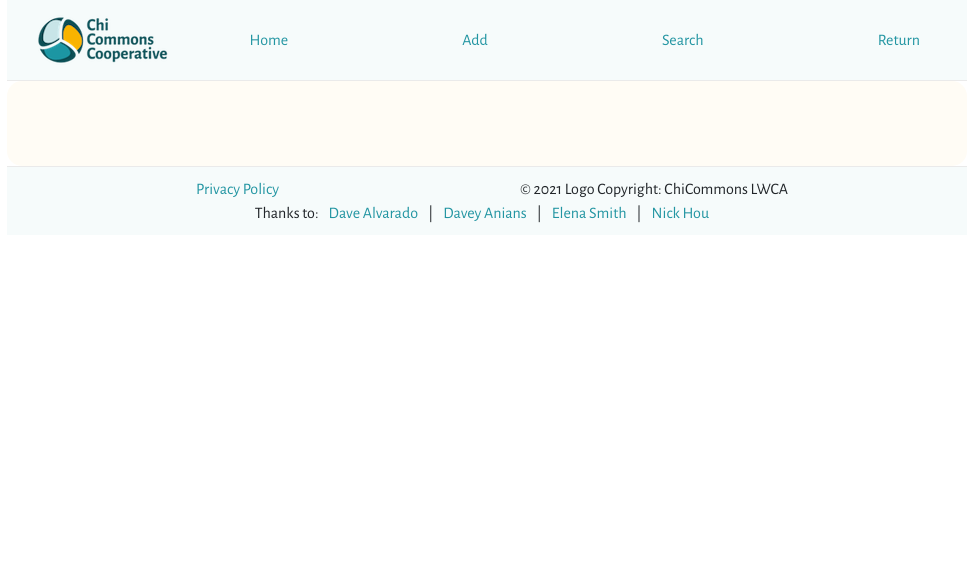
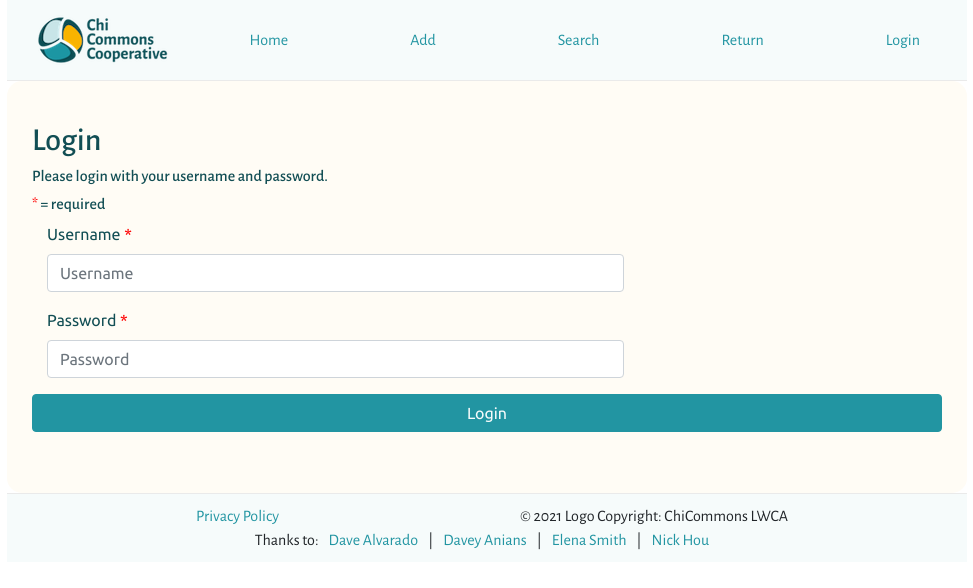
Before and after one commit to chicommons/maps, a React (Create React App) app in the folder client/: page /login in a window 1280 px wide. Shown: the top 588 px of the page, without its empty margins (153-1126 px from the left). Built offline with nearby package versions, Linux system fonts and the light colour scheme.

Commit message:
adds login page and saves token to session storage

```diff
--- a/client/src/App.js
+++ b/client/src/App.js
@@ -8,6 +8,7 @@ import NavBar from "./components/NavBar";
 import Add from "./components/Add";
 import Edit from "./components/Edit";
 import Search from "./components/Search";
+import Login from "./components/Login";
 import NoCoordsSearch from "./components/NoCoordsSearch";
 import DirectoryAddUpdate from "./components/DirectoryAddUpdate";
 import AddPerson from "./components/people/AddPerson";
@@ -35,6 +36,7 @@ function App() {
             <div className="auth-inner">
               <Switch>
                 <Route exact path="/" component={Map} />
+                <Route path="/login" component={Login} />
                 <Route path="/add" component={Add} />
                 <Route path="/edit/:id" component={Edit} />
                 <Route path="/search" component={Search} />
--- /dev/null
+++ b/client/src/components/Login.jsx
@@ -0,0 +1,62 @@
+import React, { useState } from 'react';
+import { FormGroup } from 'react-bootstrap';
+
+import Input from './Input'
+import Button from './Button'
+
+const { REACT_APP_PROXY } = process.env;
+
+const Login = () => {
+  const [username, setUsername] = useState("")
+  const [password, setPassword] = useState("")
+
+  const handleFormSubmit = (e) => {
+    e.preventDefault()
+    fetch(REACT_APP_PROXY + '/login', {
+      method: 'POST',
+      headers: {'Content-Type': 'application/json'},
+      body: JSON.stringify({username, password})
+    }).then(resp => resp.json())
+    .then(jsob => sessionStorage.setItem('token', jsob.token))
+    console.log(sessionStorage.getItem('token'));
+  }
+
+  return(
+    <div className="login-form">
+      <h1 className="form__title">Login</h1>
+      <h2 className="form__desc">
+        Please login with your username and password.
+      </h2>
+      <h2 className="form__desc">
+        <span style={{ color: "red" }}>*</span> = required
+      </h2>
+      <FormGroup>
+        <div className="form-group col-md-8">
+          <Input
+            className={"required"}
+            type={"text"}
+            title={"Username"}
+            name={"username"}
+            value={username}
+            placeholder={"Username"}
+            handleChange={(e) => setUsername(e.target.value)}
+          />
+        </div>
+        <div className="form-group col-md-8">
+          <Input
+            className={"required"}
+            type={"password"}
+            title={"Password"}
+            name={"password"}
+            value={password}
+            placeholder={"Password"}
+            handleChange={(e) => setPassword(e.target.value)}
+          />
+        </div>
+        <Button action={handleFormSubmit} type={"primary"} title={"Login"} />
+      </FormGroup>
+    </div>
+  )
+}
+
+export default Login
--- a/client/src/components/NavBar.js
+++ b/client/src/components/NavBar.js
@@ -63,6 +63,11 @@ class NavBar extends Component {
             Return
           </a>
         </li>
+        <li className="nav-link">
+          <NavLink to="/login" className="nav-link">
+              Login
+          </NavLink>
+        </li>
       </ul>
     );
   };
--- /dev/null
+++ b/client/src/react-app-env.d.ts
@@ -0,0 +1 @@
+/// <reference types="react-scripts" />
```
Also changed, not shown: client/tsconfig.json (added, +25 -0 lines).
